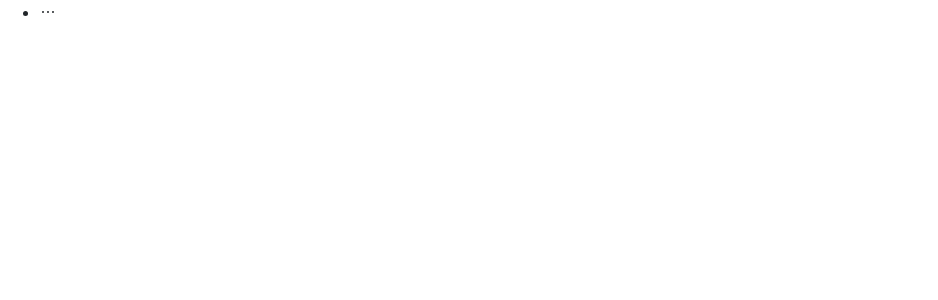
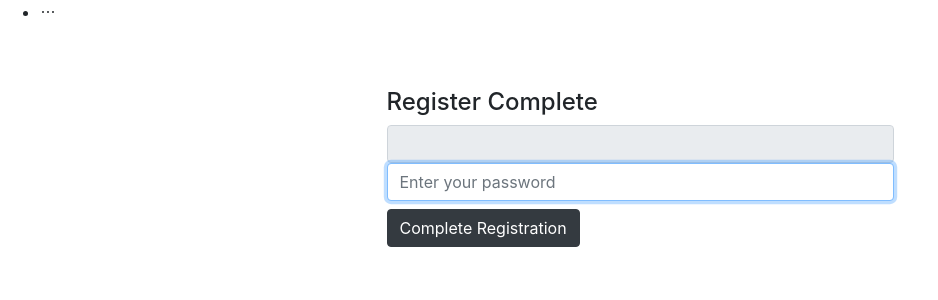
Before and after one commit to AbuSalehFaysal/MERN-Ecommerce, a React (Create React App) app in the folder client/: page /register/complete in a window 1280 px wide. Shown: the top 300 px of the page, without its empty margins (0-938 px from the left). Built offline with nearby package versions, Linux system fonts and the light colour scheme; the HTML template or start-up script is replaced by a standard one.

Commit message:
complete registration from using password

```diff
--- a/client/src/App.js
+++ b/client/src/App.js
@@ -6,6 +6,7 @@
 import Home from "./pages/Home";
 import Register from "./pages/auth/Register";
 import Header from "./components/nav/Header";
+import RegisterComplete from "./pages/auth/RegisterComplete";
 
 const App = () => {
   return (
@@ -16,6 +17,7 @@
         <Route exact path="/" component={Home} />
         <Route exact path="/login" component={Login} />
         <Route exact path="/register" component={Register} />
+        <Route exact path="/register/complete" component={RegisterComplete} />
       </Switch>
     </>
   );
--- /dev/null
+++ b/client/src/pages/auth/RegisterComplete.js
@@ -0,0 +1,49 @@
+import React, { useEffect, useState } from "react";
+import { auth } from "../../firebase";
+import { toast } from "react-toastify";
+
+const RegisterComplete = ({ history }) => {
+  const [email, setEmail] = useState("");
+  const [password, setPassword] = useState("");
+
+  useEffect(() => {
+    setEmail(window.localStorage.getItem("emailForRegistration"));
+  }, []);
+
+  const handleSubmit = async (e) => {
+    // =======================================================================================
+    // Prevent browser from auto reload
+    // =======================================================================================
+    e.preventDefault();
+  };
+
+  const completeRegistrationForm = () => (
+    <form onSubmit={handleSubmit}>
+      <input type="email" className="form-control" value={email} disabled />
+      <input
+        type="password"
+        className="form-control"
+        value={password}
+        onChange={(e) => setPassword(e.target.value)}
+        placeholder="Enter your password"
+        autoFocus
+      />
+      <button type="submit" className="btn btn-dark mt-2">
+        Complete Registration
+      </button>
+    </form>
+  );
+
+  return (
+    <div className="container p-5">
+      <div className="row">
+        <div className="col-md-6 offset-md-3">
+          <h4>Register Complete</h4>
+          {completeRegistrationForm()}
+        </div>
+      </div>
+    </div>
+  );
+};
+
+export default RegisterComplete;
```
